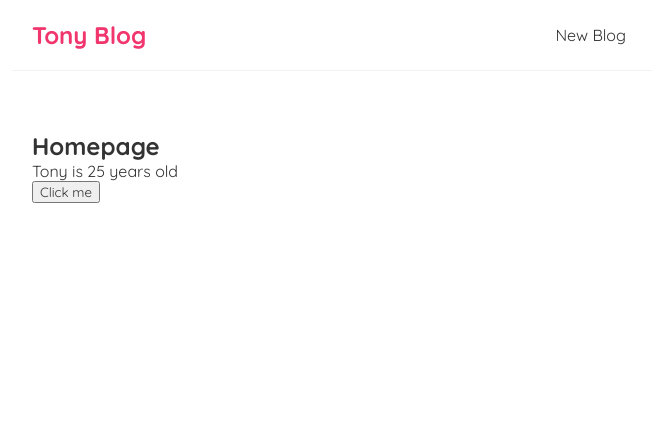
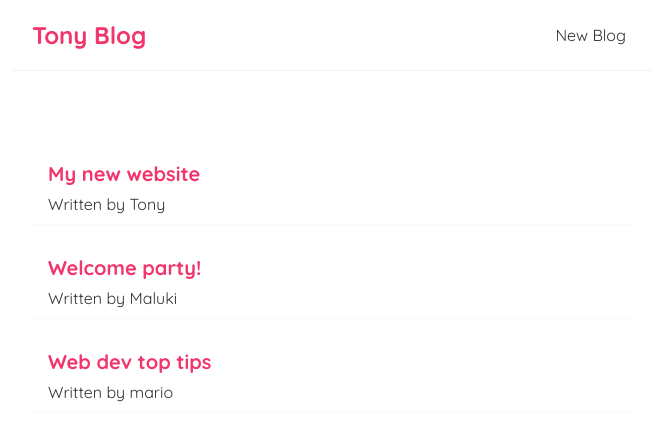
Before and after one commit to G-69westside/road-to-react, a React (Create React App) app: page / in a window 1280 px wide. Shown: the top 440 px of the page, without its empty margins (308-964 px from the left). Built offline with nearby package versions, Linux system fonts and the light colour scheme.

Commit message:
pulling the strings

```diff
--- a/src/Home.js
+++ b/src/Home.js
@@ -1,23 +1,29 @@
 import { useState } from "react";
+
 const Home = () => {
-  //let name = "Tony";
-  const [name, setName] = useState("Tony");
-  const [age, setAge] = useState(25);
-  const handleClick = () => {
-    setName("Maluki");
-    setAge("30");
-  };
-  const handleClickAgain = (name) => {
-    alert("Hello " + name);
-  };
+  const [blogs, setBlogs] = useState([
+    { title: "My new website", body: "lorem ipsum...", author: "Tony", id: 1 },
+    {
+      title: "Welcome party!",
+      body: "lorem ipsum...",
+      author: "Maluki",
+      id: 2,
+    },
+    {
+      title: "Web dev top tips",
+      body: "lorem ipsum...",
+      author: "mario",
+      id: 3,
+    },
+  ]);
   return (
     <div className="home">
-      <h2>Homepage</h2>
-      <p>
-        {name} is {age} years old
-      </p>
-      <button onClick={handleClick}>Click me </button>
-      {/* <button onClick={() => handleClickAgain("Mario")}>Click me Again</button> */}
+      {blogs.map((blog) => (
+        <div className="blog-preview" key={blog.id}>
+          <h2>{blog.title}</h2>
+          <p>Written by {blog.author}</p>
+        </div>
+      ))}
     </div>
   );
 };
--- a/src/index.css
+++ b/src/index.css
@@ -1,4 +1,4 @@
-@import url('https://fonts.googleapis.com/css2?family=Quicksand:wght@300;400;500;600;700&display=swap');
+@import url("https://fonts.googleapis.com/css2?family=Quicksand:wght@300;400;500;600;700&display=swap");
 /* base styles */
 * {
   margin: 0;
@@ -32,3 +32,17 @@
   margin: 40px auto;
   padding: 20px;
 }
+/* blog previews / list */
+.blog-preview {
+  padding: 10px 16px;
+  margin: 20px 0;
+  border-bottom: 1px solid #fafafa;
+}
+.blog-preview:hover {
+  box-shadow: 1px 3px 5px rgba(0, 0, 0, 0.1);
+}
+.blog-preview h2 {
+  font-size: 20px;
+  color: #f1356d;
+  margin-bottom: 8px;
+}
```
